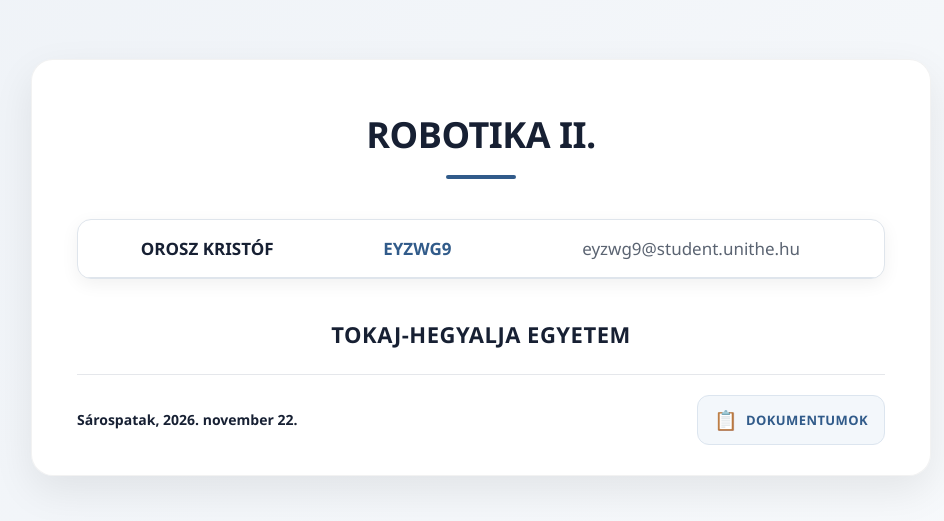
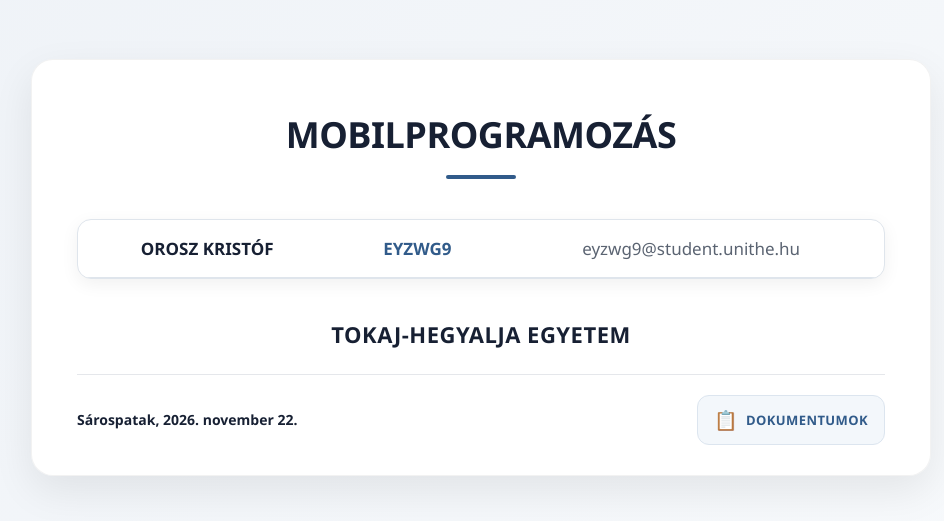
Before and after one commit to oroszkristof/EYZWG9-MOBILPROGRAMOZAS, a plain HTML site: page index.html in a window 1280 px wide. Shown: the part 133-654 px from the top of the page, without its empty margins (159-1103 px from the left). Drawn offline with Linux system fonts and the light colour scheme.

Commit message:
Add files via upload

```diff
--- a/index.html
+++ b/index.html
@@ -498,7 +498,7 @@
              ===================== -->
 
         <h1>
-            ROBOTIKA II.
+            MOBILPROGRAMOZÁS
         </h1>
 
 
```
